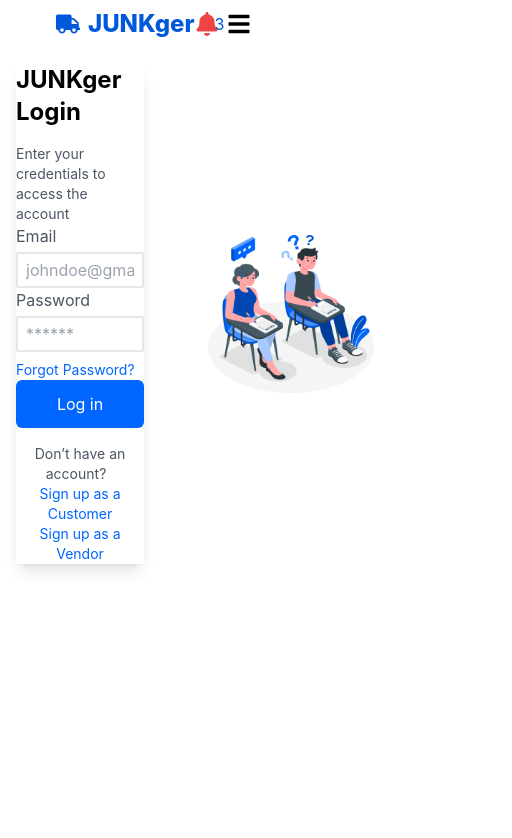
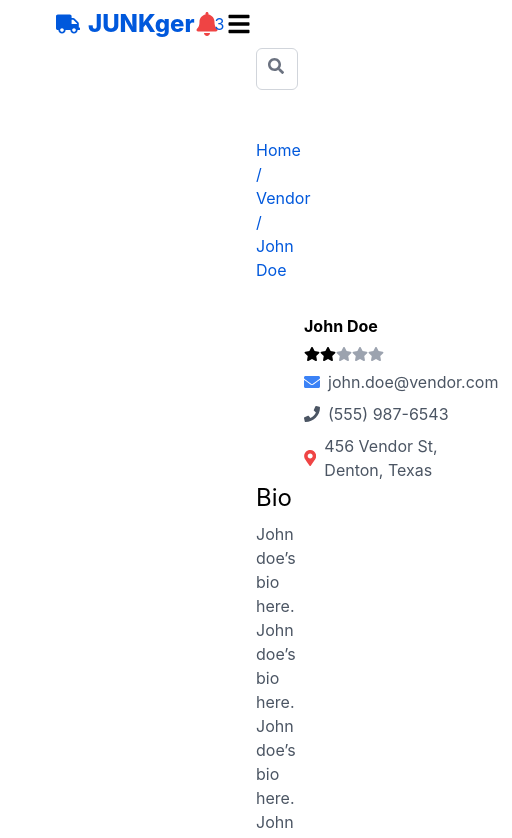
Before and after one commit to SpandanNepal/JunkManagementSolution, a React (Create React App) app in the folder client/: page /vendorprofile in a window 390 px wide. Shown: the top 838 px of the page, 512 px wide, since content can reach past the window. Built offline with nearby package versions, Linux system fonts and the light colour scheme.

Commit message:
added recommendation system

```diff
--- a/client/src/Routes.tsx
+++ b/client/src/Routes.tsx
@@ -13,6 +13,8 @@ import React from 'react';
 import JunkDetails from './pages/JunkDetails';
 import Help from './pages/Help';
 import Header from './components/Header';
+import VendorProfile from './pages/VendorProfile';
+import SystemGeneratedQuote from './pages/SystemGeneratedQuote';
 
 const AppRoutes: React.FC = () => {
 
@@ -42,6 +44,8 @@ const AppRoutes: React.FC = () => {
       <Route path="/vendorsearchresult" element={<VendorSearchResults />} />
       <Route path="/customerProfile" element={<CustomerProfile />} />
       <Route path="/junk-details/:id" element={<JunkDetails />} />
+      <Route path="/vendorprofile" element={<VendorProfile />} />
+      <Route path="/system-generated-quote" element={<SystemGeneratedQuote />} />
       <Route path="*" element={<Login />} />
     </Routes>
     </div>
--- /dev/null
+++ b/client/src/pages/SystemGeneratedQuote.tsx
@@ -0,0 +1,123 @@
+import React from 'react';
+import { useLocation, useNavigate } from 'react-router-dom'; // Import useNavigate for navigation
+import { FaArrowLeft, FaArrowRight } from 'react-icons/fa'; // Import the left and right arrows
+import Button from '../components/button';
+
+// A function to calculate the quote based on weight, material, and space
+const calculateQuote = (data: any) => {
+  const { material, weight, spaceOccupied } = data;
+
+  // Dummy rate calculation
+  let rate = 0;
+  if (material === 'Metal') {
+    rate = 10; // Per weight unit (example)
+  } else if (material === 'Plastic') {
+    rate = 5;
+  } else {
+    rate = 2;
+  }
+
+  const volume = parseFloat(spaceOccupied) * 10; // Example: multiply space by a factor to get volume
+  const finalQuote = (parseFloat(weight) * rate) + volume * 2;
+
+  return finalQuote;
+};
+
+const SystemGeneratedQuote: React.FC = () => {
+  const { state } = useLocation();
+  const navigate = useNavigate();
+  const { junkData } = state || {};
+
+  if (!junkData) {
+    return <div>No junk data available</div>;
+  }
+
+  // Calculate the quote based on the provided data
+  const quote = calculateQuote(junkData);
+
+  // Handle the Back button click (navigate back with the junkData)
+  const handleBack = () => {
+    navigate('/junkdescriptionform', {
+      state: { junkData } // Pass the junkData to pre-fill the form
+    });
+  };
+
+  const handleSeeVendors = () => {
+    navigate('/vendorsearchresult'); // Navigate to vendor list or search page
+  };
+
+  return (
+    <div
+      className="flex justify-center items-center flex-col w-screen h-full p-6 bg-gray-100"
+      style={{ paddingLeft: '16rem', paddingRight: '17rem' }}
+    >
+      <div
+        className="bg-white shadow-lg rounded-lg p-6 w-full md:w-1/2 xl:w-1/3"
+        style={{
+          marginTop: '1rem',
+          paddingBottom: '2rem',
+        }}
+      >
+        <h1
+          className="font-semibold text-2xl text-gray-800"
+          style={{ paddingBottom: '1rem' }}
+        >
+          <strong>System Generated Quote</strong>
+        </h1>
+
+        <p className="text-lg text-gray-600 mb-4">
+          Based on the information you provided, here is the estimated cost for removing your junk.
+        </p>
+
+        <div className="mb-6">
+          <p><strong>Junk Name:</strong> {junkData.junkName}</p>
+          <p><strong>Material:</strong> {junkData.material}</p>
+          <p><strong>Weight:</strong> {junkData.weight} kg</p>
+          <p><strong>Space Occupied:</strong> {junkData.spaceOccupied} cubic meters</p>
+          <p><strong>Pick-Up Date:</strong> {junkData.pickupDate}</p>
+        </div>
+
+        <div className="mt-4 mb-6">
+          <h1
+            className="font-semibold text-2xl text-gray-800"
+            style={{ paddingBottom: '1rem' }}
+          >
+            <strong>Estimated Quote: ${quote.toFixed(2)}</strong>
+          </h1>
+          <p className="text-lg text-gray-600 mt-2">
+            This is an estimate. Final pricing may vary depending on the vendor and any additional services required.
+          </p>
+        </div>
+
+        {/* Action Buttons */}
+        <div className="mt-8 flex justify-between gap-6">
+          {/* Edit the Form button with back arrow */}
+          <Button
+            onClick={handleBack}
+            type="button"
+            variant="mainBlue"
+            className="w-auto flex items-center gap-2"
+            style={{ padding: '0.75rem 1.5rem', fontSize: '1rem' }} // Added padding and adjusted font size
+          >
+            <FaArrowLeft /> {/* Left Arrow Icon */}
+            Edit the Form
+          </Button>
+
+          {/* See Available Vendors button with forward arrow */}
+          <Button
+            onClick={handleSeeVendors}
+            type="button"
+            variant="mainBlue"
+            className="w-auto flex items-center gap-2"
+            style={{ padding: '0.75rem 1.5rem', fontSize: '1rem' }} // Added padding and adjusted font size
+          >
+            See Available Vendors
+            <FaArrowRight /> {/* Right Arrow Icon */}
+          </Button>
+        </div>
+      </div>
+    </div>
+  );
+};
+
+export default SystemGeneratedQuote;
--- a/client/src/pages/Vendor.tsx
+++ b/client/src/pages/Vendor.tsx
@@ -13,11 +13,17 @@ interface VendorProps {
 
 const Vendor: React.FC<VendorProps> = ({ name, rating, state, zipcode, bio }) => {
     const navigate = useNavigate();
+
     const seeDetails = () =>{
-        navigate('/vendorprofileform')
+        navigate('/customerProfile')
     }
+
+    const sendQuotation = () =>{
+        navigate('/customerProfile')
+    }
+
     return (
-            <div className="flex p-4 border-b border-gray-300 ml-10 md:ml-20 lg:ml-40">
+            <div className="flex p-4 border-b border-gray-300 ml-10 md:ml-20 lg:ml-40" style={{paddingLeft:'12rem', paddingRight:'20rem'}}>
             <div className="flex-shrink-0">
                 <div className="w-16 h-16 flex items-center justify-center bg-[#0058DC] rounded-full">
                     <FaUserCircle size={100} className="text-5xl text-black" />
@@ -35,7 +41,7 @@ const Vendor: React.FC<VendorProps> = ({ name, rating, state, zipcode, bio }) =>
             </div>
             <div className="flex flex-col ml-4">
                 <Button onClick={seeDetails} type="button" variant="mainBlue" className="text-white py-1 px-4 rounded mb-2">See Details</Button>
-                <Button type="button" variant="mainBlue" className="text-white py-1 px-4 rounded">Send Quotation</Button>
+                <Button onClick={sendQuotation} type="button" variant="mainBlue" className="text-white py-1 px-4 rounded">Send Quotation Request</Button>
             </div>
         </div>
     );
--- a/client/src/pages/VendorProfile.tsx
+++ b/client/src/pages/VendorProfile.tsx
@@ -1,94 +1,128 @@
-import React, { useEffect, useState } from 'react';
-import Header from '../components/Header';
-import Menu from '../components/Menu';
-import Button from '../components/button';
-import axios from 'axios';
-
-interface VendorProfileData {
-  profilePicture: string;
-  name: string;
-  rating: number;
-  about: string;
-  location: string;
-  description: string;
-  services: string[];
-  availability: string;
-}
+import React, { useState } from 'react';
+import { FaSearch, FaEnvelope, FaPhone, FaMapMarkerAlt, FaStar } from 'react-icons/fa';
+import { useNavigate } from 'react-router-dom'; // Import useNavigate
 
 const VendorProfile: React.FC = () => {
-  const [vendorData, setVendorData] = useState<VendorProfileData | null>(null);
-  const [isMenuOpen, setIsMenuOpen] = useState(false);
+  const [profile] = useState({
+    name: 'John Doe',
+    email: 'john.doe@vendor.com',
+    phone: '(555) 987-6543',
+    address: '456 Vendor St, Denton, Texas',
+    imageUrl: 'https://randomuser.me/api/portraits/men/2.jpg', // Placeholder vendor image
+    bio: `John doe’s bio here. John doe’s bio here. John doe’s bio here.
+          John doe’s bio here. John doe’s bio here. John doe’s bio here.`,
+    description: `Lorem ipsum dolor sit amet, consectetur adipiscing elit,
+                  sed do eiusmod tempor incididunt ut labore et dolore magna aliqua.
+                  Ut enim ad minim veniam, quis nostrud exercitation ullamco laboris nisi ut aliquip ex ea commodo consequat.
+                  Duis aute irure dolor in reprehenderit in voluptate velit esse cillum dolore eu fugiat nulla pariatur.
+                  Excepteur sint occaecat cupidatat non proident, sunt in culpa qui officia deserunt mollit anim id est laborum.`,
+    services: ['Junk Pickup', 'Junk Disposal', 'Recycling'],
+    availability: 'Mon-Fri: 9 AM to 8 PM',
+    rating: 2, // Vendor rating out of 5
+  });
 
-  useEffect(() => {
-    const fetchVendorData = async () => {
-      try {
-        const response = await axios.get('http://localhost:7777/api/vendor/profile');
-        setVendorData(response.data);
-      } catch (error) {
-        console.error('Error fetching vendor data:', error);
-      }
-    };
+  const navigate = useNavigate(); // useNavigate hook to navigate programmatically
 
-    fetchVendorData();
-  }, []);
-
-  const toggleMenu = () => {
-    setIsMenuOpen(!isMenuOpen);
+  // Function to handle sending a quotation request
+  const handleSendQuotationRequest = () => {
+    // Your logic for sending a quotation request
+    console.log('Quotation request sent to', profile.name);
   };
 
-  if (!vendorData) {
-    return <div>Loading...</div>;
-  }
+  // Generate Star Rating based on the rating value
+  const generateStarRating = (rating: number) => {
+    const stars = [];
+    for (let i = 1; i <= 5; i++) {
+      stars.push(
+        <FaStar key={i} className={`text-${i <= rating ? 'yellow-500' : 'gray-400'}`} />
+      );
+    }
+    return stars;
+  };
 
   return (
-    <div className="flex h-screen">
-      <Menu isOpen={isMenuOpen} />
+    <div>
+      <div className="py-6" style={{ paddingLeft: '16rem', paddingRight: '16rem' }}>
+        <div className="mb-6">
+          <div className="relative w-full">
+            <FaSearch className="absolute left-3 top-2.5 text-gray-500" />
+            <input
+              type="text"
+              placeholder="Search"
+              className="w-full pl-10 pr-4 py-2 border border-gray-300 rounded-md shadow-md focus:outline-none focus:ring-2 focus:ring-blue-500"
+            />
+          </div>
+        </div>
 
-      <div className="flex flex-col flex-grow">
+        <div className="mb-8" style={{ paddingTop: '3rem', paddingBottom: '2rem' }}>
+          <span className="text-[#0058DC]">Home / Vendor / {profile.name}</span>
+        </div>
 
-        <div className="flex-grow p-8 bg-gray-100">
-          <div className="max-w-4xl mx-auto bg-white shadow-lg rounded-lg p-6">
-            <div className="flex items-center">
-              <img
-                src={vendorData.profilePicture}
-                alt="Vendor Profile"
-                className="w-32 h-32 rounded-full mr-6"
-              />
+        <div className="flex gap-8 mt-8">
+          <div className="w-32 h-32 mr-6" style={{ paddingRight: '3rem' }}>
+            <img
+              src={profile.imageUrl}
+              alt="Profile"
+              className="w-full h-full object-cover rounded-full border-4 border-blue-500"
+            />
+          </div>
 
-              <div>
-                <h2 className="text-2xl font-semibold text-gray-800">{vendorData.name}</h2>
-                <p className="text-yellow-500">Rating: {vendorData.rating} ⭐</p>
-                <p className="text-gray-600 mt-2">{vendorData.about}</p>
-                <p className="text-gray-500 mt-1">Location: {vendorData.location}</p>
-              </div>
+          <div className="flex flex-col justify-start">
+            <h2 className="text-4xl font-bold text-gray-900">
+              <strong>{profile.name}</strong>
+            </h2>
+
+            {/* Star Rating */}
+            <div className="flex items-center mt-2">
+              {generateStarRating(profile.rating)}
             </div>
 
-            <div className="mt-6">
-              <h3 className="text-xl font-semibold text-gray-800">Description</h3>
-              <p className="text-gray-600 mt-2">{vendorData.description}</p>
+            <div className="flex items-center text-lg text-gray-600 mt-2">
+              <FaEnvelope className="mr-2 text-blue-500" />
+              <span>{profile.email}</span>
             </div>
-
-            <div className="mt-6">
-              <h3 className="text-xl font-semibold text-gray-800">Services</h3>
-              <ul className="list-disc list-inside mt-2">
-                {vendorData.services.map((service, index) => (
-                  <li key={index} className="text-gray-600">
-                    {service}
-                  </li>
-                ))}
-              </ul>
+            <div className="flex items-center text-lg text-gray-600 mt-2">
+              <FaPhone className="mr-2 text-green-500" />
+              <span>{profile.phone}</span>
             </div>
-
-            <div className="mt-6">
-              <h3 className="text-xl font-semibold text-gray-800">Time Availability</h3>
-              <p className="text-gray-600 mt-2">{vendorData.availability}</p>
+            <div className="flex items-center text-lg text-gray-600 mt-2">
+              <FaMapMarkerAlt className="mr-2 text-red-500" />
+              <span>{profile.address}</span>
             </div>
-
-            <Button className="mt-8 bg-mainBlue text-white px-4 py-2 rounded-lg hover:bg-blue-600">
-              Send Quotation Request
-            </Button>
           </div>
         </div>
+
+        <div className="mt-8">
+          <h3 className="text-2xl font-semibold text-gray-900">Bio</h3>
+          <p className="text-lg text-gray-600 mt-2">{profile.bio}</p>
+        </div>
+
+        <div className="mt-8">
+          <h3 className="text-2xl font-semibold text-gray-900">Description</h3>
+          <p className="text-lg text-gray-600 mt-2">{profile.description}</p>
+        </div>
+
+        <div className="mt-8">
+          <h3 className="text-2xl font-semibold text-gray-900">Services Offered</h3>
+          <ul className="list-disc pl-6 mt-2">
+            {profile.services.map((service, index) => (
+              <li key={index} className="text-lg text-gray-600">{service}</li>
+            ))}
+          </ul>
+        </div>
+
+        <div className="mt-8">
+          <h3 className="text-2xl font-semibold text-gray-900">Time Availability</h3>
+          <p className="text-lg text-gray-600 mt-2">{profile.availability}</p>
+        </div>
+
+        {/* Add View Button */}
+        <button
+          onClick={handleSendQuotationRequest}
+          className="text-white bg-blue-500 px-6 py-2 mt-4 rounded-md shadow-md hover:bg-blue-600"
+        >
+          Send Quotation Request
+        </button>
       </div>
     </div>
   );
--- a/client/src/pages/junkDescriptionForm.tsx
+++ b/client/src/pages/junkDescriptionForm.tsx
@@ -1,22 +1,32 @@
-import React, { useState, ChangeEvent, FormEvent } from 'react';
+import React, { useState, ChangeEvent, FormEvent, useEffect } from 'react';
+import { useLocation, useNavigate } from 'react-router-dom';
 import CustomInput from '../components/input';
 import Button from '../components/button';
 import UploadBox from '../components/uploadBox';
 import axios from 'axios';
 
 const JunkDescriptionForm: React.FC = () => {
-  const [junkName, setJunkName] = useState<string>('');
-  const [typeOfJunk, setTypeOfJunk] = useState<string>('');
-  const [truckSize, setTruckSize] = useState<string>('');
-  const [spaceOccupied, setSpaceOccupied] = useState<string>('');
-  const [material, setMaterial] = useState<string>('');
-  const [weight, setWeight] = useState<string>('');
-  const [pickupDate, setPickupDate] = useState<string>('');
-  const [junkDescription, setJunkDescription] = useState<string>('');
+  const navigate = useNavigate();
+  const { state } = useLocation();
+
+  // Retrieve junk data passed from SystemGeneratedQuote
+  const { junkData } = state || {};
+
+  // Initialize form fields with the junkData or empty strings
+  const [junkName, setJunkName] = useState<string>(junkData?.junkName || '');
+  const [typeOfJunk, setTypeOfJunk] = useState<string>(junkData?.typeOfJunk || '');
+  const [truckSize, setTruckSize] = useState<string>(junkData?.truckSize || '');
+  const [spaceOccupied, setSpaceOccupied] = useState<string>(junkData?.spaceOccupied || '');
+  const [material, setMaterial] = useState<string>(junkData?.material || '');
+  const [weight, setWeight] = useState<string>(junkData?.weight || '');
+  const [pickupDate, setPickupDate] = useState<string>(junkData?.pickupDate || '');
+  const [junkDescription, setJunkDescription] = useState<string>(junkData?.junkDescription || '');
   const [file, setFile] = useState<File | null>(null);
 
   const handleSubmit = async (e: FormEvent<HTMLFormElement>) => {
     e.preventDefault();
+
+    // Create form data
     const formData = new FormData();
     formData.append('junkName', junkName);
     formData.append('typeOfJunk', typeOfJunk);
@@ -31,12 +41,29 @@ const JunkDescriptionForm: React.FC = () => {
     }
 
     try {
-      const { data } = await axios.post('http://localhost:7777/api/junk/description', formData, {
-        headers: {
-          'Content-Type': 'multipart/form-data',
-        },
+      // Simulate API call
+      // const { data } = await axios.post('http://localhost:7777/api/junk/description', formData, {
+      //   headers: {
+      //     'Content-Type': 'multipart/form-data',
+      //   },
+      // });
+
+      // Navigate to SystemGeneratedQuote with the necessary data
+      navigate('/system-generated-quote', {
+        state: {
+          junkData: {
+            junkName,
+            typeOfJunk,
+            truckSize,
+            spaceOccupied,
+            material,
+            weight,
+            pickupDate,
+            junkDescription
+          }
+        }
       });
-      console.log('Form submitted:', data);
+
     } catch (error) {
       console.error('Error submitting form:', error);
     }
@@ -108,7 +135,7 @@ const JunkDescriptionForm: React.FC = () => {
 
           <CustomInput
             label="Junk Description"
-            inputType="text" // Use textarea type
+            inputType="text"
             placeholder="Describe the junk..."
             value={junkDescription}
             onChange={(e: ChangeEvent<HTMLInputElement>) => setJunkDescription(e.target.value)}
```
